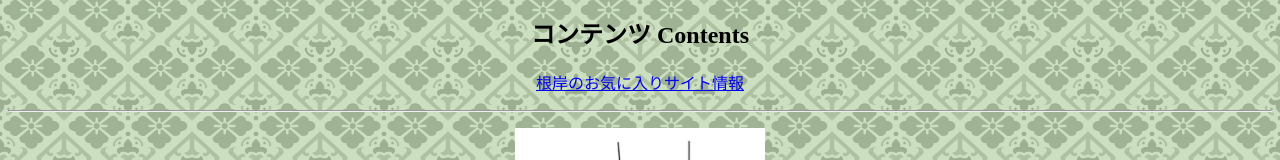
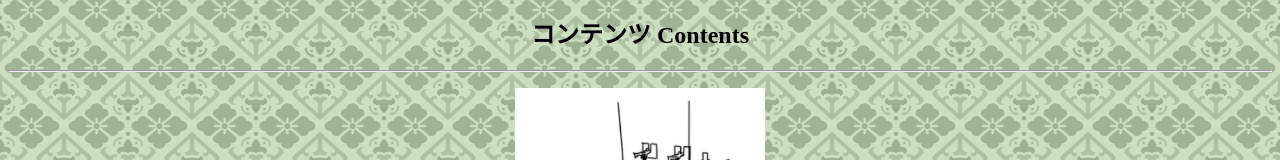
Before and after one commit to naoki-negishi/naoki-negishi.github.io, a plain HTML site: page top/index.html in a window 1280 px wide. Shown: the part 744-904 px from the top of the page. Drawn offline with Linux system fonts and the light colour scheme.

Commit message:
Update index.html

```diff
--- a/top/index.html
+++ b/top/index.html
@@ -68,7 +68,7 @@
 
         <div class="contents">
             <h2>コンテンツ Contents</h2>
-            <p><a href="../favorite_site/index.html">根岸のお気に入りサイト情報</a></p>
+            <!-- <p><a href="../favorite_site/index.html">根岸のお気に入りサイト情報</a></p> -->
         </div>
         <hr>
 
```
